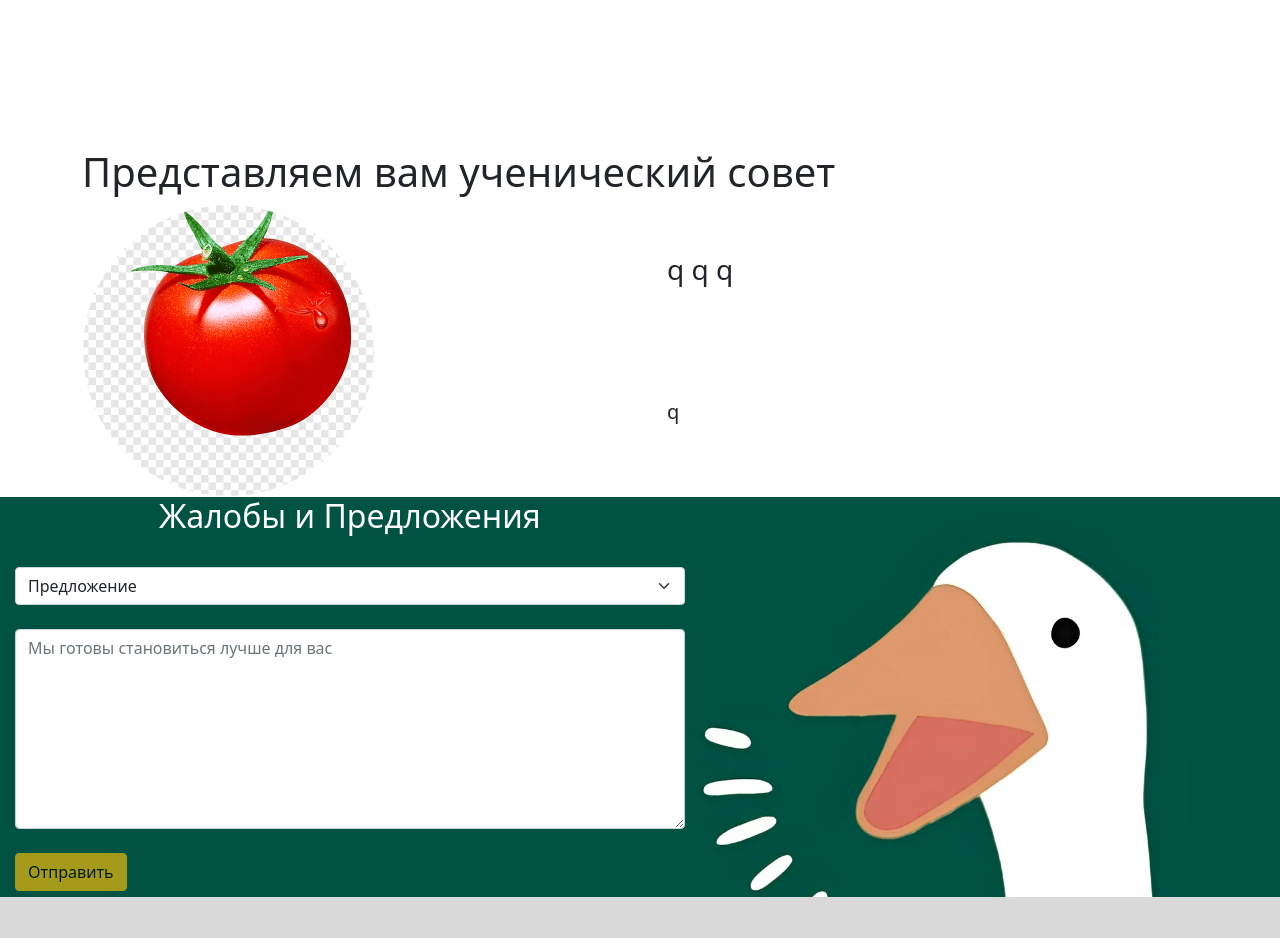
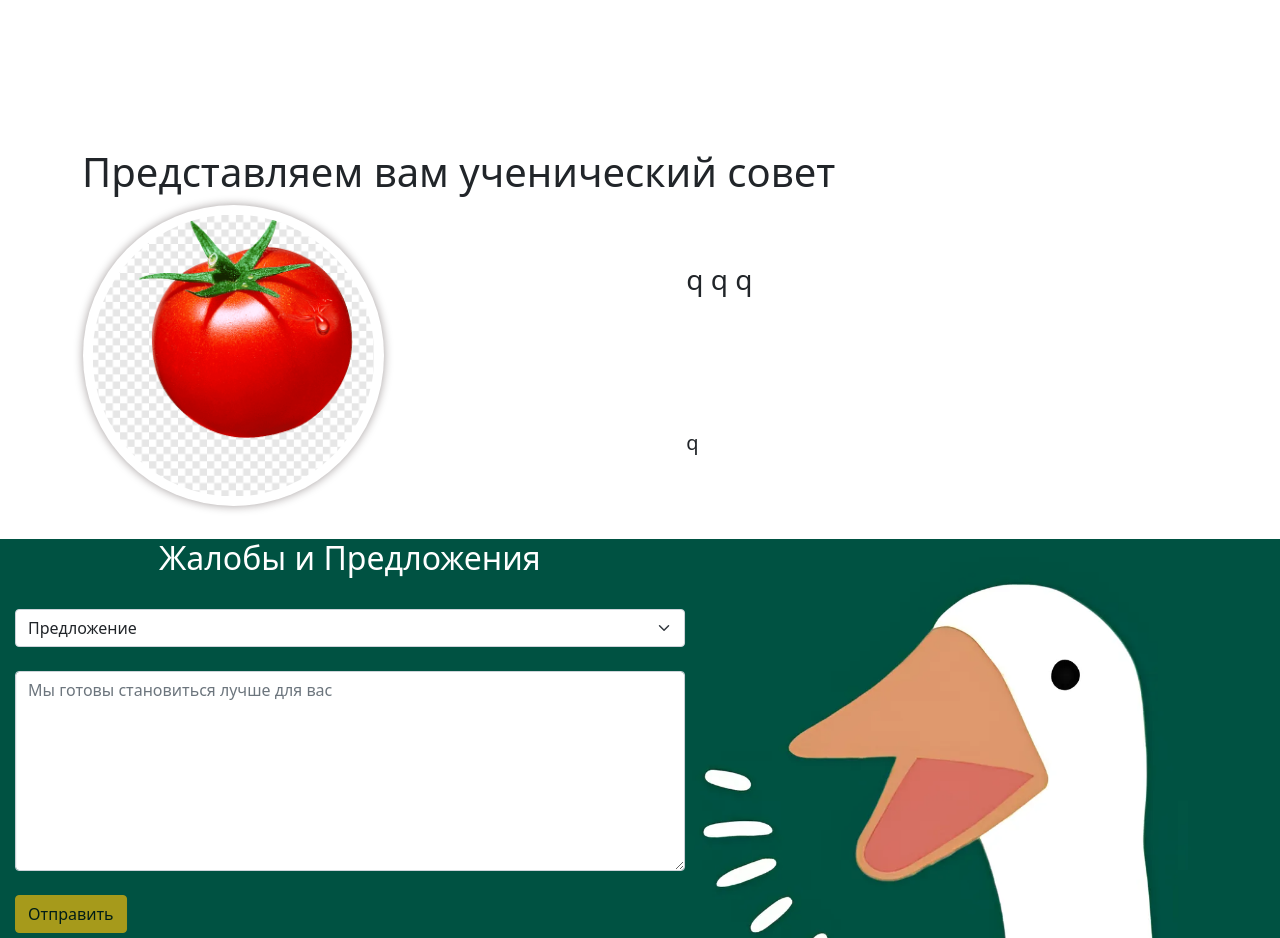
Before and after one commit to usatopolosato/project_site, a Flask app: page / in a window 1280 px wide. Shown: the part 1587-2525 px from the top of the page. Run offline with Flask 3, Linux system fonts and the light colour scheme; data comes from the database, SQL or seed files in the repository.

Commit message:
Добавление стиля

```diff
--- a/templates/base.html
+++ b/templates/base.html
@@ -12,6 +12,13 @@
     <style>
         .round-obr {
             border-radius: 50%;
+        }
+        .round-top {
+            width: 70%;
+            border-radius: 50%;
+            box-shadow: 0 0 10px rgba(26, 9, 9, 0.4);
+            padding: 0.6em;
+            margin-bottom: 2em;
         }
         .btn-outline-primar{color:#007bff;border-color:#007bff}
         .btn-outline-primar:hover{color:#fff;background-color:#007bff;border-color:#007bff}
--- a/templates/index.html
+++ b/templates/index.html
@@ -1,7 +1,5 @@
 {% extends "base.html" %}
-.round-obr {
-            border-radius: 50%;
-        }
+
 {% block content %}
 <h1 align="center">ГЛАВНАЯ СТРАНИЧКА САЙТА</h1>
 <pre>
@@ -91,7 +89,7 @@
     <tr>
         <td rowspan="2">
             <div>
-                <img src={{ top_list[loop.index0] }} alt="Фото пользователя" class="round-obr" style="height:50%; float:left; width:50%">
+                <img src={{ top_list[loop.index0] }} alt="Фото пользователя" class="round-top" style="height:50%; float:left; width:50%">
             </div>
         </td>
         <td><h3>{{ user.surname }} {{ user.name }} {{ user.patronymic }}</h3></td>
```
